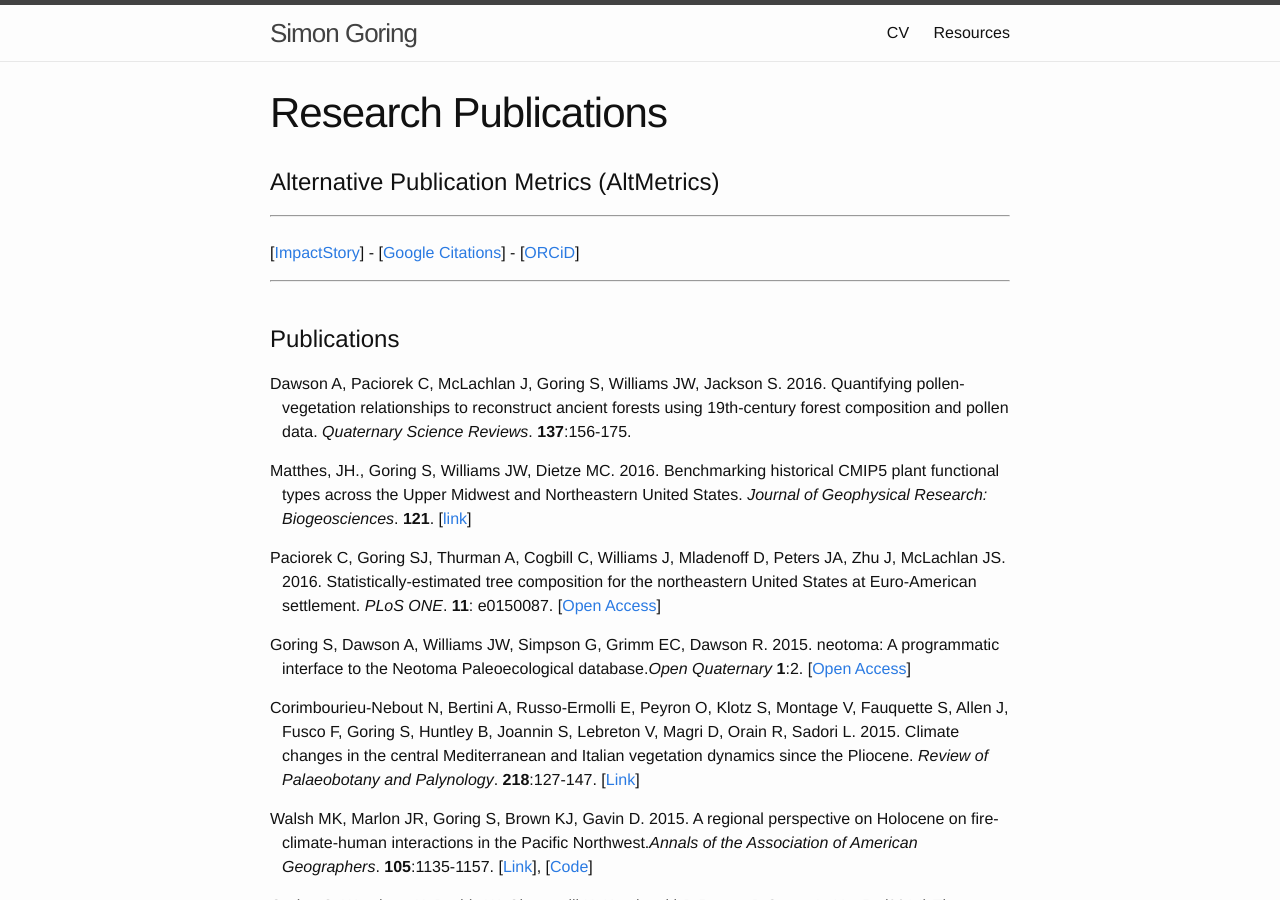
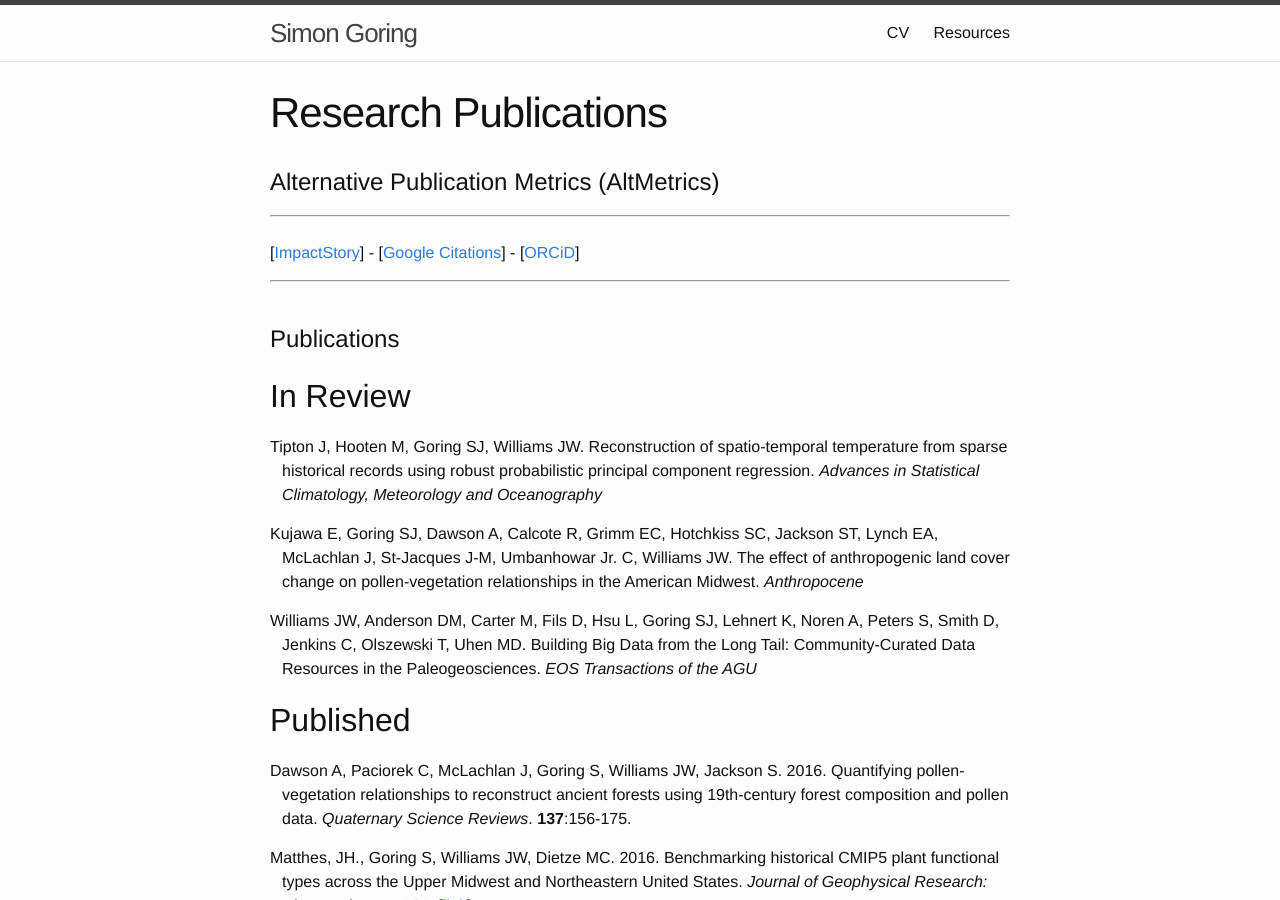
Before and after one commit to SimonGoring/simongoring.github.io, a Jekyll site: the page built from _cv/Publications.md, in a window 1280 px wide and 900 px high. Built offline with Jekyll 4.4.1, drawn with Linux system fonts in a browser that asks for light colours.

Commit message:
Added in review papers to the CV and some content to the files.

```diff
--- a/_cv/Publications.md
+++ b/_cv/Publications.md
@@ -12,6 +12,21 @@ concept: Academic Peer Reviewed Publications and Software
 <hr>
 <br>
 <h1>Publications</h1>
+
+<h2>In Review</h2>
+
+<p class="hangingindent">
+Tipton J, Hooten M, Goring SJ, Williams JW. Reconstruction of spatio-temporal temperature from sparse historical records using robust probabilistic principal component regression. <i>Advances in Statistical Climatology, Meteorology and Oceanography</i></p>
+
+<p class="hangingindent">
+ Kujawa E, Goring SJ, Dawson A, Calcote R, Grimm EC, Hotchkiss SC, Jackson ST, Lynch EA, McLachlan J, St-Jacques J-M, Umbanhowar Jr. C, Williams JW. The effect of anthropogenic land cover change on pollen-vegetation relationships in the American Midwest. <i>Anthropocene</i></p>
+
+<p class="hangingindent">
+Williams JW, Anderson DM, Carter M, Fils D, Hsu L, Goring SJ, Lehnert K, Noren A, Peters S, Smith D, Jenkins C, Olszewski T, Uhen MD. Building Big Data from the Long Tail: Community-Curated Data Resources in the Paleogeosciences. <i>EOS Transactions of the AGU</i>
+</p>
+
+<h2>Published</h2>
+
 <p class="hangingindent">
 Dawson A, Paciorek C, McLachlan J, Goring S, Williams JW, Jackson S. 2016. Quantifying pollen-vegetation relationships to reconstruct ancient forests using 19th-century forest composition and pollen data. <i>Quaternary Science Reviews</i>. <b>137</b>:156-175.</p>
 
--- /dev/null
+++ b/header.html
@@ -0,0 +1 @@
+<img src="images/Wicked_East.png" style="float:right; margin-left:10px">
```
Also changed, not shown: _resources/example.md (added, +5 -0 lines), cv.md (+2 -2 lines), images/jekyll_new.gif (added).
